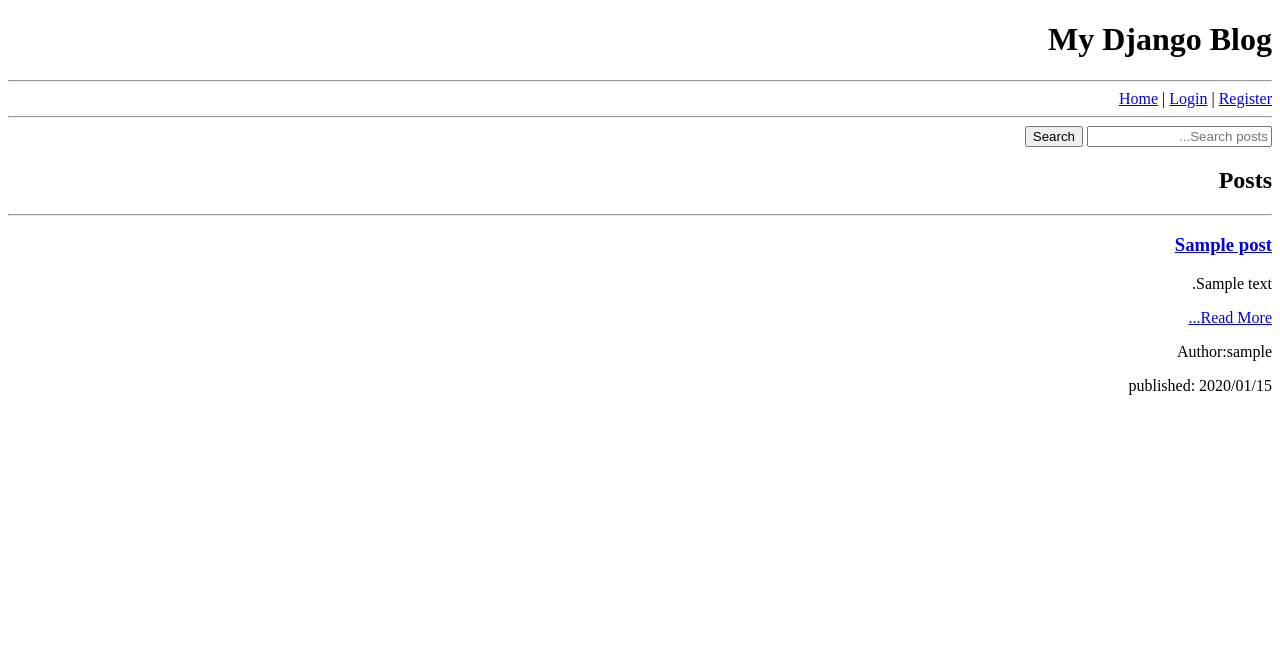
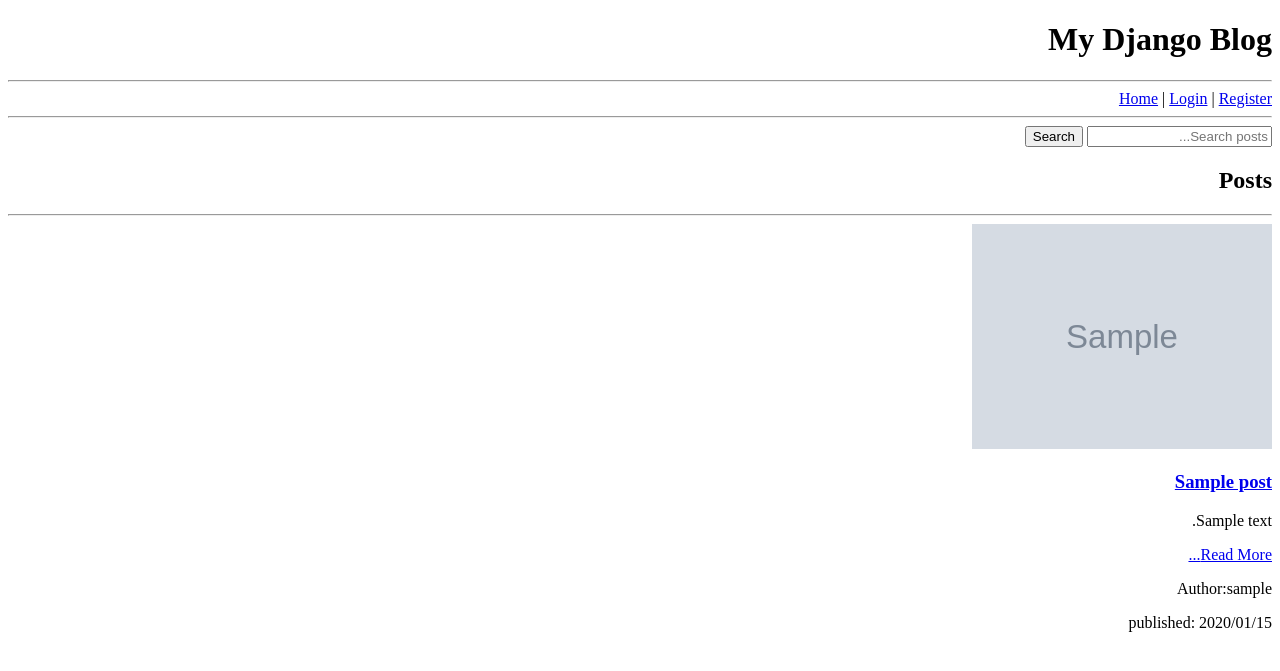
Before and after one commit to Zahra-Akhbari/weblog, a Django app: page /home/ in a window 1280 px wide. Shown: the top 671 px of the page. Run offline with Django 5.2, Linux system fonts and the light colour scheme; tables that the repository leaves empty hold one stand-in row (values such as "Sample post"); grey boxes marked "Sample" are stand-in pictures.

Commit message:
an edit in home.html for uploading images in home

```diff
--- a/blog/templates/blog/home.html
+++ b/blog/templates/blog/home.html
@@ -14,17 +14,18 @@
     </button>
 </form>
 
-{% if post.image %}
-
-    <img src="{{ post.image.url }}" width="300">
-
-{% endif %}
 
 <h2>Posts</h2>
 
 {% for post in page_obj %}
 
 <hr>
+
+    {% if post.image %}
+
+    <img src="{{ post.image.url }}" width="300">
+
+    {% endif %}
 
     <h3>
         <a href="{% url 'post_detail' post.slug %}">
--- a/config/urls.py
+++ b/config/urls.py
@@ -1,3 +1,6 @@
+
+from django.conf import settings
+from django.conf.urls.static import static
 """
 URL configuration for config project.
 
@@ -25,9 +28,6 @@ urlpatterns = [
 ]
 
 
-from django.conf import settings
-from django.conf.urls.static import static
-
 if settings.DEBUG:
     urlpatterns += static(
         settings.MEDIA_URL,
```
